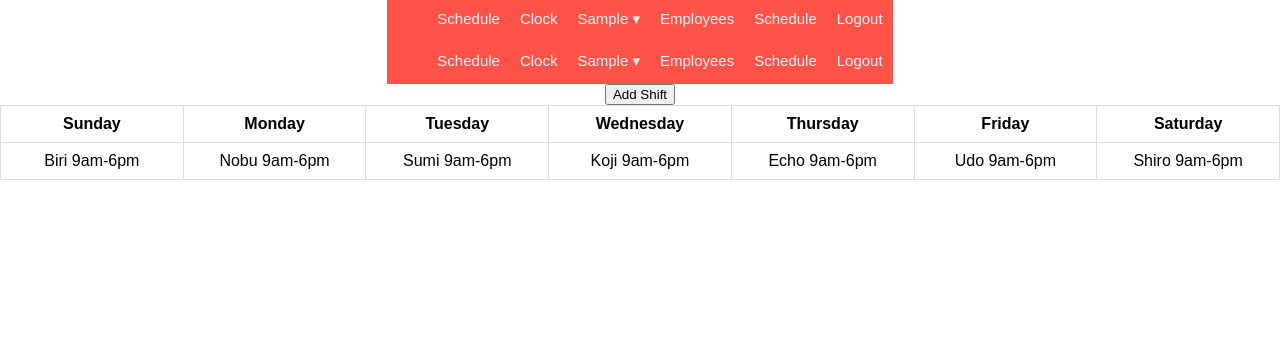
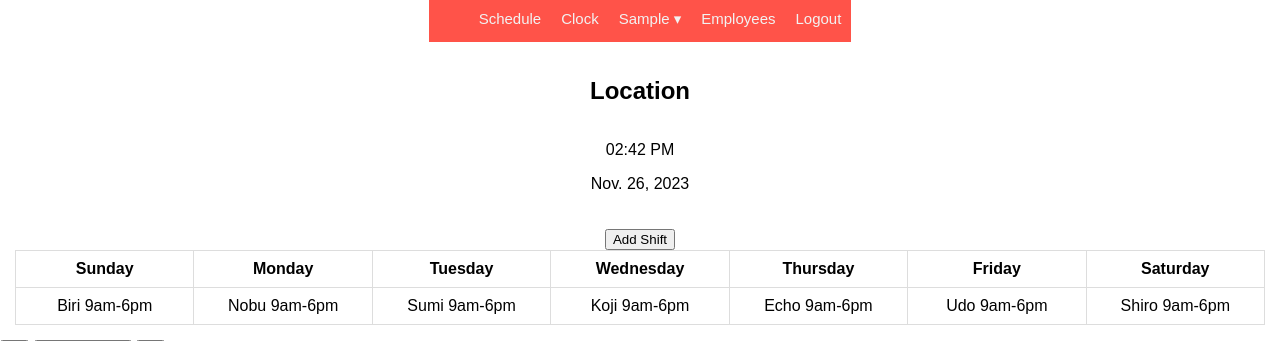
Before and after one commit to keeeeeyu/schedule, a Django app: page /home/ in a window 1280 px wide. Shown: the top 341 px of the page. Run offline with Django 4.2, Linux system fonts and the light colour scheme; the visitor is signed in with stand-in values (Sample User, id 1).

Commit message:
merge complete

```diff
--- a/schedule_app/templates/navbar.html
+++ b/schedule_app/templates/navbar.html
@@ -19,7 +19,6 @@
         {% else %}
         <li><a href="{% url 'all_employees' %}">Employees</a></li>
         {% endif %}
-        <li><a href="{% url 'create_shift' %}">Schedule</a></li>
         <li><a href="{% url 'logout' %}">Logout</a></li>
 
     </ul>
--- a/schedule_app/templates/schedule.html
+++ b/schedule_app/templates/schedule.html
@@ -1,9 +1,6 @@
-{% extends 'home.html' %}
+{% comment %} {% extends 'home.html' %} {% endcomment %}
 
 {% block content %}
-<button onclick="openAddShiftModal()">Add Shift</button>
-{% include 'schedule/add_shift.html' %}
-{% include 'schedule/weekly_schedule.html' %}
 
 <script>
     function openAddShiftModal() {
@@ -21,9 +18,8 @@
     }
 </script>
 
-{% endblock content %}
+{% load custom_filters %}
 
-{% load custom_filters %}
 <div class="clock">
 <div>
     <h2>Location</h2>
@@ -40,6 +36,10 @@
         {% endfor %}
     {% endif %}
 </h2>
+
+<button onclick="openAddShiftModal()">Add Shift</button>
+{% include 'schedule/add_shift.html' %}
+{% include 'schedule/weekly_schedule.html' %}
 
 </div>
 </div>
@@ -87,3 +87,4 @@
         </tbody>
 </div>
 </form>
+{% endblock content %}
--- a/schedule_app/urls.py
+++ b/schedule_app/urls.py
@@ -21,6 +21,5 @@
     path('account/edit_profile', views.edit_profile, name='edit_profile'),
     path('account/profile/<int:employee_id>/update_profile',
          views.update_profile, name='update_profile'),
-    path('schedule/', views.create_shift, name='create_shift'),
     path('schedule/add_shift', views.add_shift, name='add_shift'),
 ]
```
